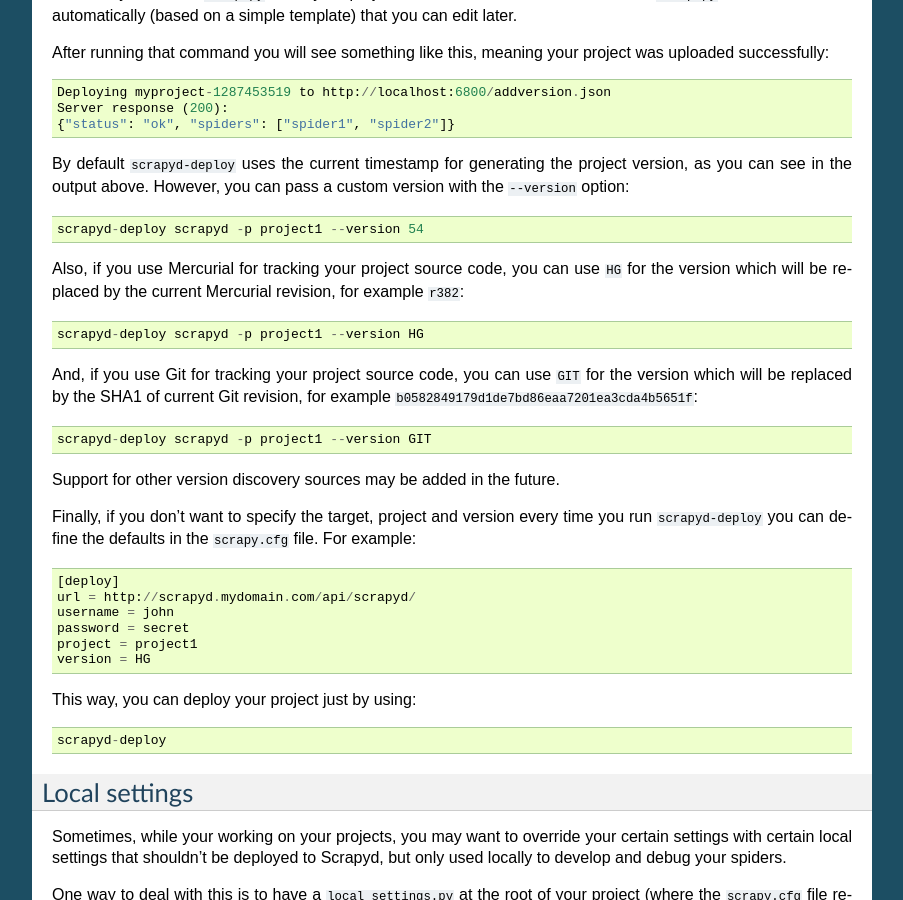
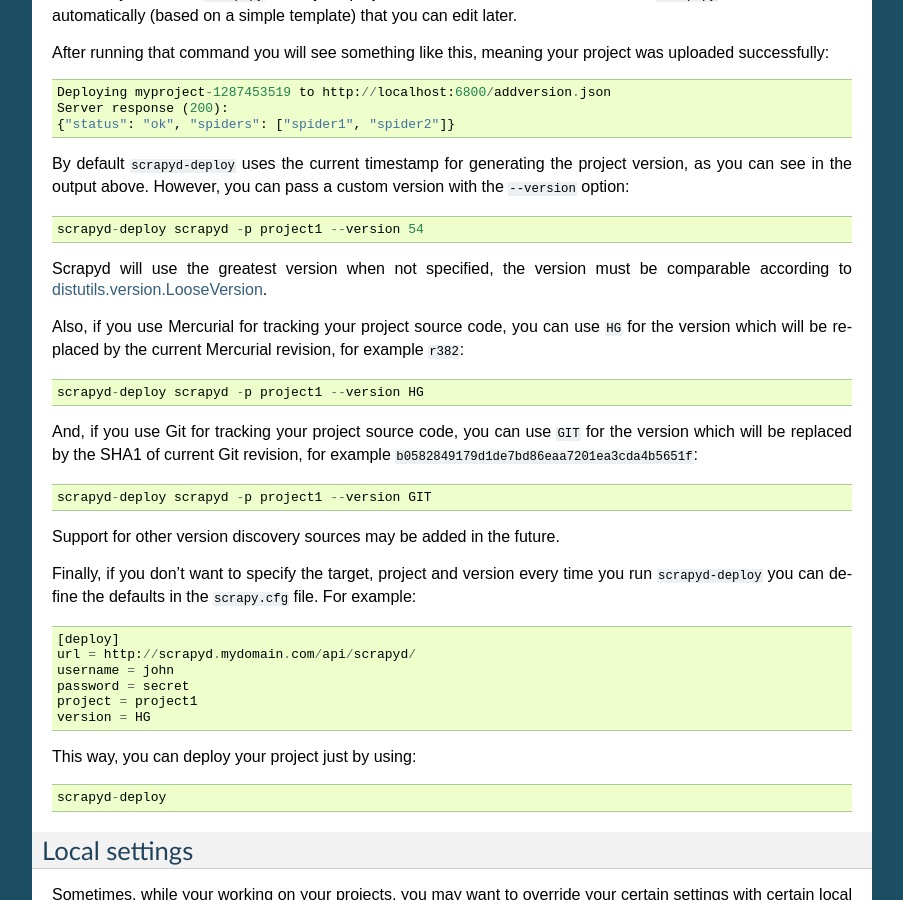
Before and after one commit to scrapy/scrapyd, a Sphinx documentation site: the page built from docs/deploy.rst, in a window 1280 px wide and 900 px high, scrolled down 1327 px. Shown: the whole window, without its empty margins (198-1101 px from the left). Built offline with Sphinx 7.4.7, drawn with Linux system fonts in a browser that asks for light colours.

```diff
--- a/docs/deploy.rst
+++ b/docs/deploy.rst
@@ -88,6 +88,11 @@
 
     scrapyd-deploy scrapyd -p project1 --version 54
 
+Scrapyd will use the greatest version when not specified, the version
+must be comparable according to `distutils.version.LooseVersion`__.
+
+__ http://epydoc.sourceforge.net/stdlib/distutils.version.LooseVersion-class.html
+
 Also, if you use Mercurial for tracking your project source code, you can use
 ``HG`` for the version which will be replaced by the current Mercurial
 revision, for example ``r382``::
```
Also changed, not shown: 1 other file.
